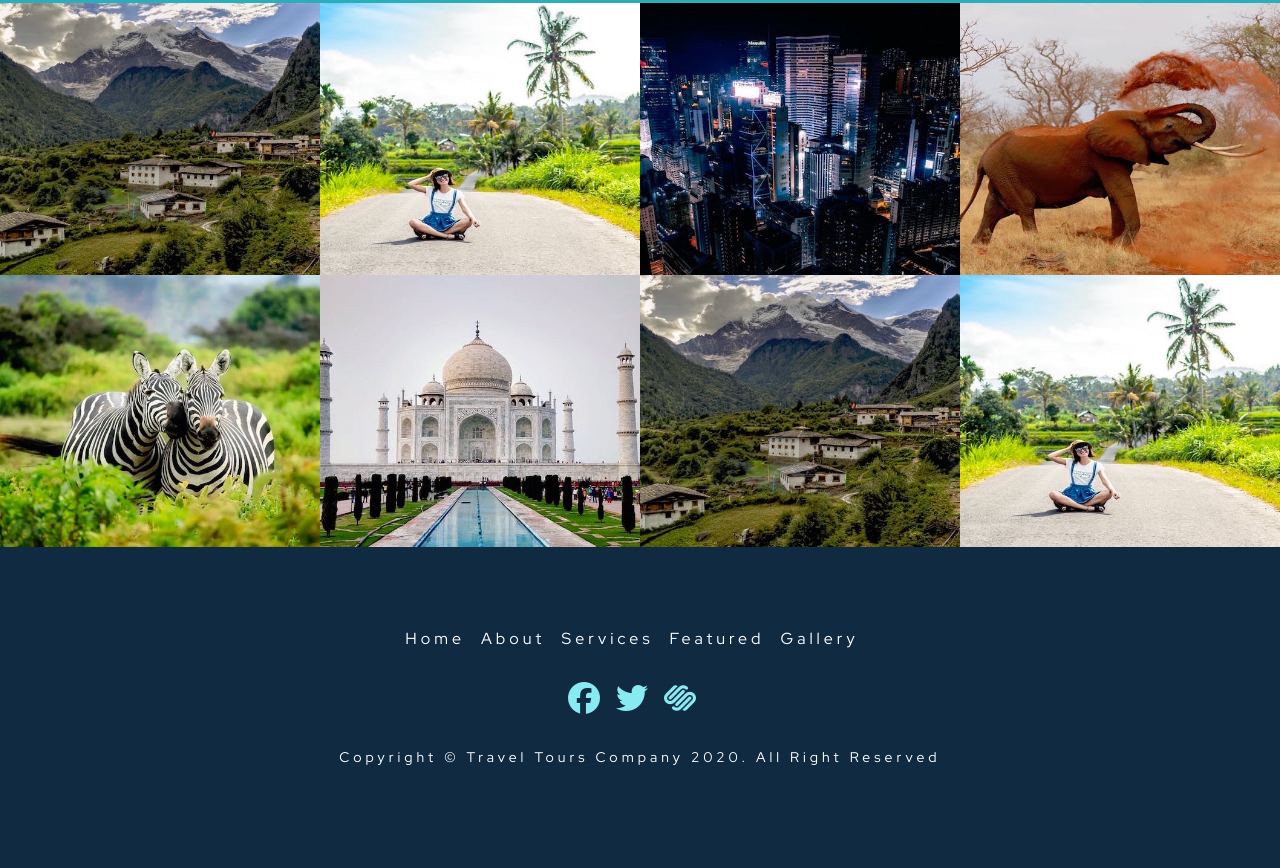
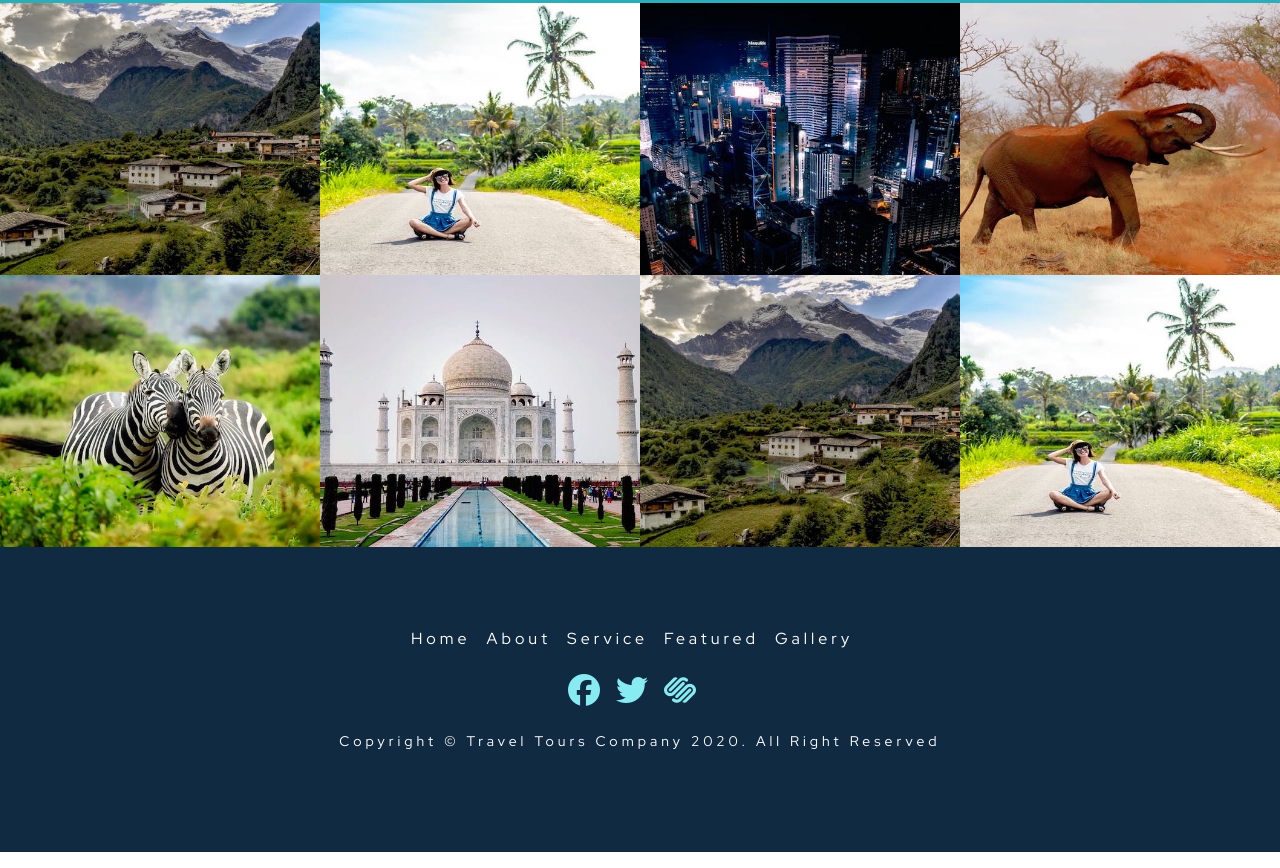
Before and after one commit to wolecodes/traveltours, a website built with Vite: page index.html in a window 1280 px wide. Shown: the part 3307-4175 px from the top of the page. Built offline with nearby package versions, Linux system fonts and the light colour scheme; a web font is replaced by a local one.

Commit message:
fix the footer responsiveness of desktop view

```diff
--- a/css/style.css
+++ b/css/style.css
@@ -497,13 +497,13 @@ Footer
 .footer-icons {
   display: flex;
   justify-content: center;
-  margin-bottom: 1.5rem;
   flex-wrap: wrap;
+  margin-bottom: 1rem;
 }
 .footer-link {
   color: var(--clr-white);
+  font-size: 1rem;
   text-transform: capitalize;
-  font-size: 1rem;
   margin-right: 1rem;
   letter-spacing: var(--letter-spacing);
   transition: var(--transition);
--- a/index.html
+++ b/index.html
@@ -326,17 +326,24 @@
         <!-- end of single gallery -->
       </div>
     </section>
-    <!-- foooter -->
+    <!-- footer -->
     <footer class="section footer">
+      <!-- footer link -->
       <ul class="footer-links">
-        <li><a href="#home" class="footer-link scroll-link">Home</a></li>
-        <li><a href="#about" class="footer-link scroll-link">About</a></li>
+        <!-- home link -->
+        <li><a href="#home" class="footer-link scroll-link">home</a></li>
+        <!-- about link -->
+        <li><a href="#about" class="footer-link scroll-link">about</a></li>
+        <!-- service link -->
+        <li><a href="#service" class="footer-link scroll-link">service</a></li>
+        <!-- featured link -->
         <li>
-          <a href="#services" class="footer-link scroll-link">Services</a>
+          <a href="#featured" class="footer-link scroll-link">featured</a>
         </li>
-        <li><a href="#featured" class="footer-link">Featured</a></li>
-        <li><a href="#gallery" class="footer-link scroll-link">Gallery</a></li>
+        <!-- gallery link -->
+        <li><a href="#gallery" class="footer-link scroll-link">gallery</a></li>
       </ul>
+      <!-- end footerlink -->
       <!-- footer icons -->
       <ul class="footer-icons">
         <li>
@@ -345,23 +352,24 @@
           ></a>
         </li>
         <li>
-          <a href="#" class="footer-icon" target="_blank"
+          <a href="#" target="_blank" class="footer-icon"
             ><i class="fab fa-twitter"></i
           ></a>
         </li>
         <li>
-          <a href="#" class="footer-icon" target="_blank"
+          <a href="#" target="_blank" class="footer-icon"
             ><i class="fab fa-squarespace"></i
           ></a>
         </li>
       </ul>
-      <!-- end of footer icons -->
+      <!-- end of footer icon -->
+      <!-- copyright -->
       <p class="copyright">
-        copyright &copy; Travel tours company <span id="date">2020.</span>
-        all right reserved
+        copyright &copy; Travel tours company <span id="date">2020.</span> all
+        right reserved
       </p>
     </footer>
-    <!-- End of footer -->
+    <!-- End of footer section -->
     <!-- <script type="module" src="/main.js"></script> -->
   </body>
 </html>
```
